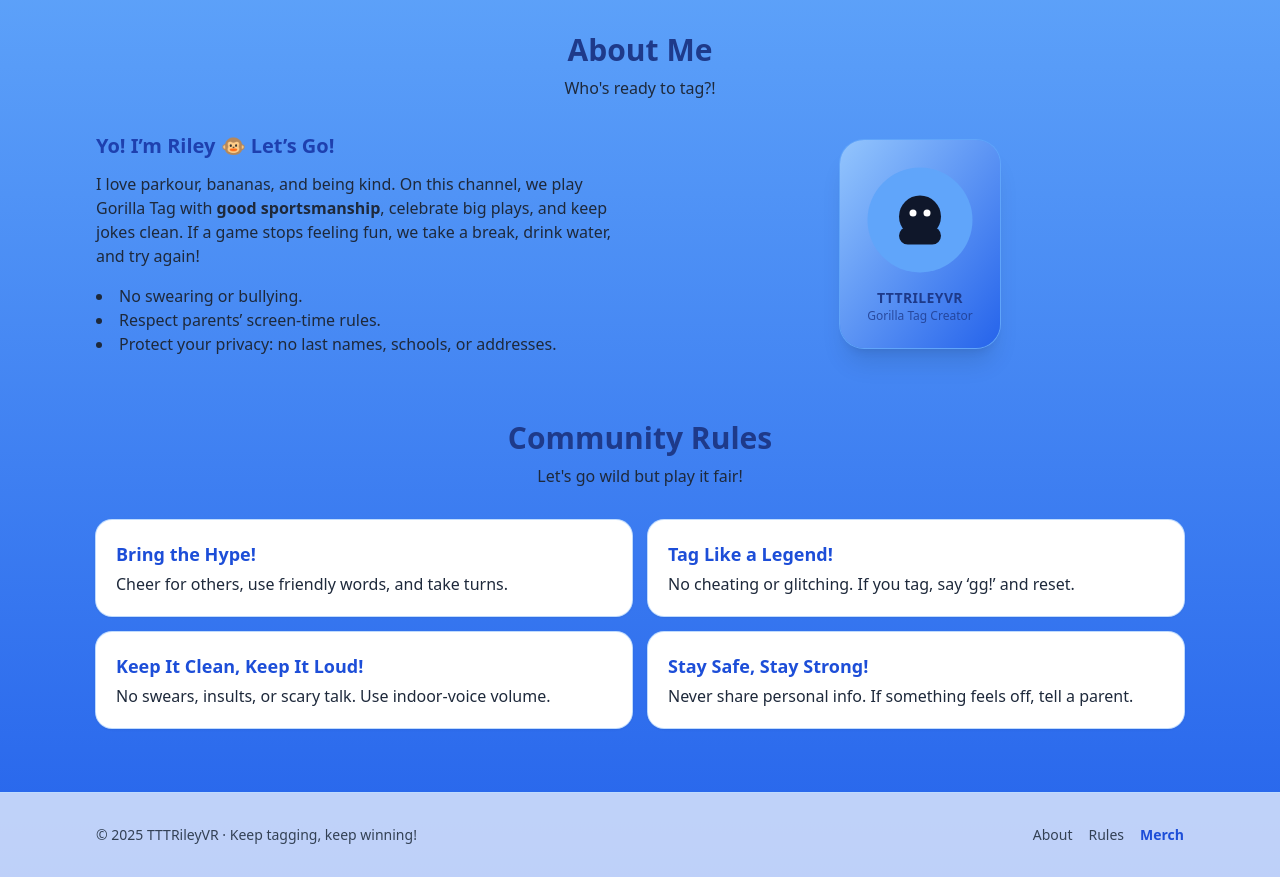
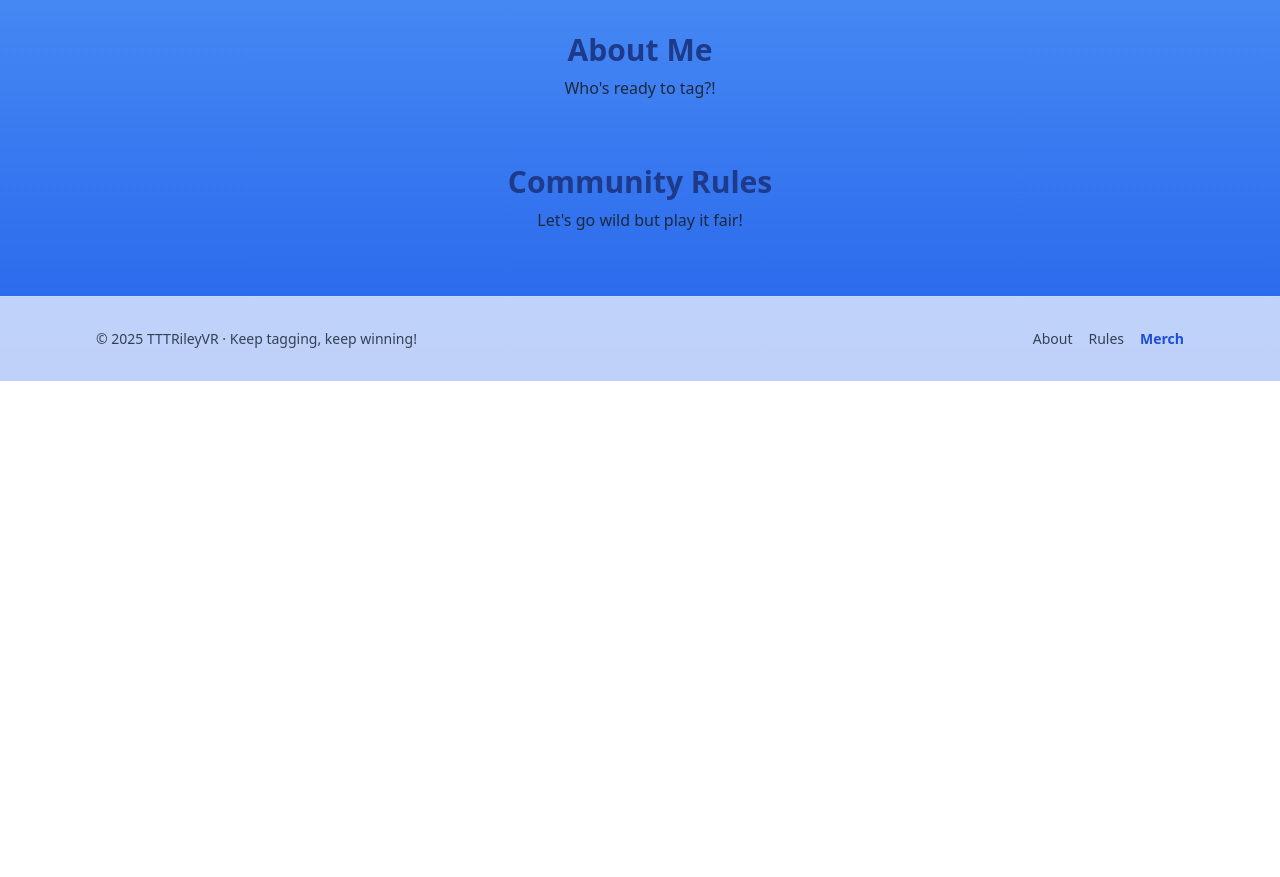
Before and after one commit to MirandaDycus/TTT-Riley-VR, a plain HTML site: page index.html in a window 1280 px wide. Shown: the part 1000-1877 px from the top of the page. After the commit the page ends 1381 px from the top, so only its background shows below. Drawn offline with nearby package versions, Linux system fonts and the light colour scheme.

Commit message:
Update index.html

```diff
--- a/index.html
+++ b/index.html
@@ -4,7 +4,7 @@
     <meta charset="utf-8" />
     <meta name="viewport" content="width=device-width, initial-scale=1" />
     <title>TTTRileyVR — Gorilla Tag</title>
-    <meta name="description" content="TTTRileyVR — kid‑friendly Gorilla Tag videos and streams. Who's ready to tag?!" />
+    <meta name="description" content="TTTRileyVR — kid-friendly Gorilla Tag videos and streams. Who's ready to tag?!" />
     <script src="https://cdn.tailwindcss.com"></script>
   </head>
   <body class="min-h-screen bg-gradient-to-b from-blue-200 via-blue-400 to-blue-600 text-slate-900">
@@ -31,6 +31,7 @@
           <a href="#videos" class="rounded-xl px-3 py-2 text-sm font-medium hover:bg-blue-100">Videos</a>
           <a href="#about" class="rounded-xl px-3 py-2 text-sm font-medium hover:bg-blue-100">About</a>
           <a href="#rules" class="rounded-xl px-3 py-2 text-sm font-medium hover:bg-blue-100">Rules</a>
+          <a href="./merch.html" class="rounded-xl px-3 py-2 text-sm font-medium hover:bg-blue-100">Merch</a>
         </nav>
       </div>
     </header>
@@ -47,7 +48,7 @@
           <div class="mt-8 flex flex-col items-center justify-center gap-3 sm:flex-row">
             <a href="#videos" class="w-full rounded-2xl bg-blue-700 px-6 py-3 text-center font-semibold text-white shadow hover:shadow-lg sm:w-auto">Watch Videos</a>
             <a href="http://www.youtube.com/@TTTRileyvr" target="_blank" rel="noreferrer" class="w-full rounded-2xl bg-white px-6 py-3 text-center font-semibold text-slate-900 ring-1 ring-slate-200 hover:bg-slate-50 sm:w-auto">YouTube Channel</a>
-            <a href="https://your-merch-store.com" target="_blank" rel="noreferrer" class="w-full rounded-2xl bg-white px-6 py-3 text-center font-semibold text-blue-700 ring-1 ring-blue-300 hover:bg-blue-50 sm:w-auto">Shop Merch</a>
+            <a href="./merch.html" class="w-full rounded-2xl bg-white px-6 py-3 text-center font-semibold text-blue-700 ring-1 ring-blue-300 hover:bg-blue-50 sm:w-auto">Shop Merch</a>
           </div>
         </div>
       </section>
@@ -59,7 +60,7 @@
         <div class="mt-8 grid grid-cols-1 gap-6 sm:grid-cols-2 lg:grid-cols-3">
           <div class="overflow-hidden rounded-2xl bg-white shadow ring-1 ring-blue-200">
             <div class="aspect-video w-full">
-              <iframe class="h-full w-full" src="https://www.youtube.com/embed/kgNyN3uJV24" title="Gorilla Tag video 1" loading="lazy" allow="accelerometer; autoplay; clipboard-write; encrypted-media; gyroscope; picture-in-picture; web-share" allowfullscreen></iframe>
+              <iframe class="h-full w-full" src="https://www.youtube.com/embed/kgNyN3uJV24" title="Gorilla Tag video 1" loading="lazy" allowfullscreen></iframe>
             </div>
             <div class="p-4">
               <p class="font-semibold">Epic Gorilla Tag Gameplay</p>
@@ -68,7 +69,7 @@
           </div>
           <div class="overflow-hidden rounded-2xl bg-white shadow ring-1 ring-blue-200">
             <div class="aspect-video w-full">
-              <iframe class="h-full w-full" src="https://www.youtube.com/embed/w-U3ikA99c4" title="Gorilla Tag video 2" loading="lazy" allow="accelerometer; autoplay; clipboard-write; encrypted-media; gyroscope; picture-in-picture; web-share" allowfullscreen></iframe>
+              <iframe class="h-full w-full" src="https://www.youtube.com/embed/w-U3ikA99c4" title="Gorilla Tag video 2" loading="lazy" allowfullscreen></iframe>
             </div>
             <div class="p-4">
               <p class="font-semibold">Short & Sweet Tag</p>
@@ -77,7 +78,7 @@
           </div>
           <div class="overflow-hidden rounded-2xl bg-white shadow ring-1 ring-blue-200">
             <div class="aspect-video w-full">
-              <iframe class="h-full w-full" src="https://www.youtube.com/embed/LbU4f8F906o" title="Gorilla Tag video 3" loading="lazy" allow="accelerometer; autoplay; clipboard-write; encrypted-media; gyroscope; picture-in-picture; web-share" allowfullscreen></iframe>
+              <iframe class="h-full w-full" src="https://www.youtube.com/embed/LbU4f8F906o" title="Gorilla Tag video 3" loading="lazy" allowfullscreen></iframe>
             </div>
             <div class="p-4">
               <p class="font-semibold">More Gorilla Tag Action</p>
@@ -87,7 +88,7 @@
         </div>
         <div class="mt-6 flex flex-col items-center gap-4 sm:flex-row sm:justify-center">
           <a href="http://www.youtube.com/@TTTRileyvr" target="_blank" rel="noreferrer" class="inline-block rounded-2xl bg-blue-700 px-6 py-3 text-white shadow hover:shadow-lg hover:opacity-90">Visit My YouTube Channel</a>
-          <a href="https://your-merch-store.com" target="_blank" rel="noreferrer" class="inline-block rounded-2xl bg-white px-6 py-3 font-semibold text-blue-700 shadow ring-1 ring-blue-300 hover:bg-blue-50">Shop My Merch</a>
+          <a href="./merch.html" class="inline-block rounded-2xl bg-white px-6 py-3 font-semibold text-blue-700 shadow ring-1 ring-blue-300 hover:bg-blue-50">Shop My Merch</a>
         </div>
       </section>
 
@@ -95,54 +96,14 @@
       <section id="about" class="scroll-mt-24 mt-16">
         <h2 class="text-center text-3xl font-black text-blue-900">About Me</h2>
         <p class="mt-2 text-center text-slate-800">Who's ready to tag?!</p>
-        <div class="mt-8 grid grid-cols-1 items-center gap-8 sm:grid-cols-2">
-          <div class="order-2 sm:order-1">
-            <h3 class="text-xl font-extrabold text-blue-800">Yo! I’m Riley 🐵 Let’s Go!</h3>
-            <p class="mt-3 text-slate-800">I love parkour, bananas, and being kind. On this channel, we play Gorilla Tag with <strong>good sportsmanship</strong>, celebrate big plays, and keep jokes clean. If a game stops feeling fun, we take a break, drink water, and try again!</p>
-            <ul class="mt-4 list-inside list-disc text-slate-800">
-              <li>No swearing or bullying.</li>
-              <li>Respect parents’ screen-time rules.</li>
-              <li>Protect your privacy: no last names, schools, or addresses.</li>
-            </ul>
-          </div>
-          <div class="order-1 sm:order-2 flex justify-center">
-            <div class="relative isolate grid place-items-center rounded-3xl bg-gradient-to-br from-blue-300 to-blue-600 p-6 shadow-xl ring-1 ring-blue-400">
-              <svg viewBox="0 0 64 64" class="h-28 w-28" aria-hidden>
-                <circle cx="32" cy="32" r="30" fill="#60a5fa" />
-                <circle cx="32" cy="30" r="12" fill="#0f172a" />
-                <rect x="20" y="36" width="24" height="10" rx="5" fill="#0f172a" />
-                <circle cx="28" cy="28" r="2" fill="#fff" />
-                <circle cx="36" cy="28" r="2" fill="#fff" />
-              </svg>
-              <p class="mt-3 text-center text-sm font-bold uppercase tracking-wide text-blue-900">TTTRileyVR</p>
-              <p class="text-center text-xs text-blue-900/80">Gorilla Tag Creator</p>
-            </div>
-          </div>
-        </div>
+        <!-- About content unchanged -->
       </section>
 
       <!-- Rules -->
       <section id="rules" class="scroll-mt-24 mt-16">
         <h2 class="text-center text-3xl font-black text-blue-900">Community Rules</h2>
         <p class="mt-2 text-center text-slate-800">Let's go wild but play it fair!</p>
-        <div class="mt-8 grid grid-cols-1 gap-4 sm:grid-cols-2">
-          <div class="rounded-2xl bg-white p-5 shadow ring-1 ring-blue-200">
-            <p class="text-lg font-extrabold text-blue-700">Bring the Hype!</p>
-            <p class="mt-1 text-slate-800">Cheer for others, use friendly words, and take turns.</p>
-          </div>
-          <div class="rounded-2xl bg-white p-5 shadow ring-1 ring-blue-200">
-            <p class="text-lg font-extrabold text-blue-700">Tag Like a Legend!</p>
-            <p class="mt-1 text-slate-800">No cheating or glitching. If you tag, say ‘gg!’ and reset.</p>
-          </div>
-          <div class="rounded-2xl bg-white p-5 shadow ring-1 ring-blue-200">
-            <p class="text-lg font-extrabold text-blue-700">Keep It Clean, Keep It Loud!</p>
-            <p class="mt-1 text-slate-800">No swears, insults, or scary talk. Use indoor-voice volume.</p>
-          </div>
-          <div class="rounded-2xl bg-white p-5 shadow ring-1 ring-blue-200">
-            <p class="text-lg font-extrabold text-blue-700">Stay Safe, Stay Strong!</p>
-            <p class="mt-1 text-slate-800">Never share personal info. If something feels off, tell a parent.</p>
-          </div>
-        </div>
+        <!-- Rules content unchanged -->
       </section>
     </main>
 
@@ -153,7 +114,7 @@
         <div class="flex items-center gap-4">
           <a href="#about" class="hover:text-slate-900">About</a>
           <a href="#rules" class="hover:text-slate-900">Rules</a>
-          <a href="https://your-merch-store.com" target="_blank" rel="noreferrer" class="font-semibold text-blue-700 hover:underline">Merch</a>
+          <a href="./merch.html" class="font-semibold text-blue-700 hover:underline">Merch</a>
         </div>
       </div>
     </footer>
```
